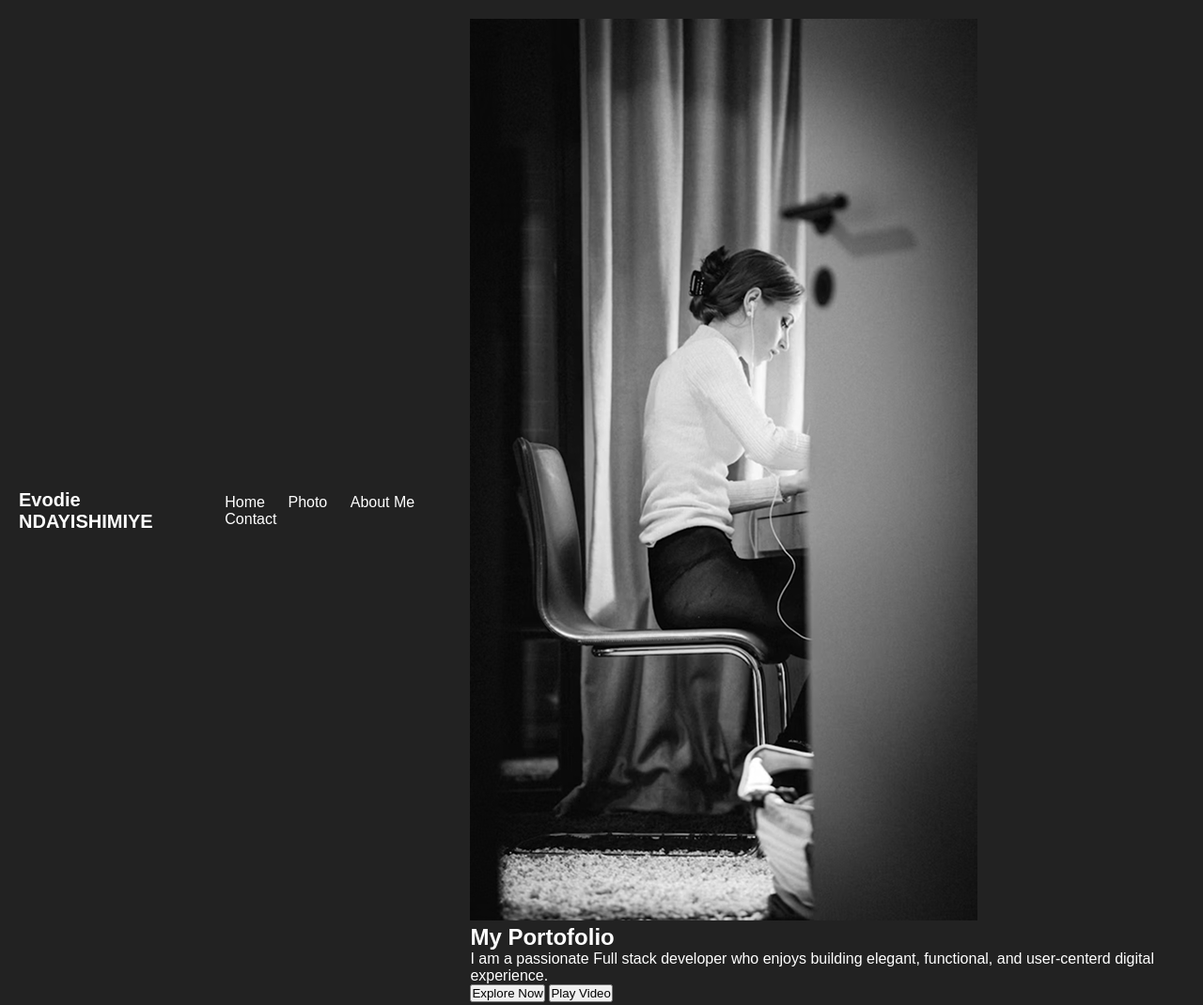
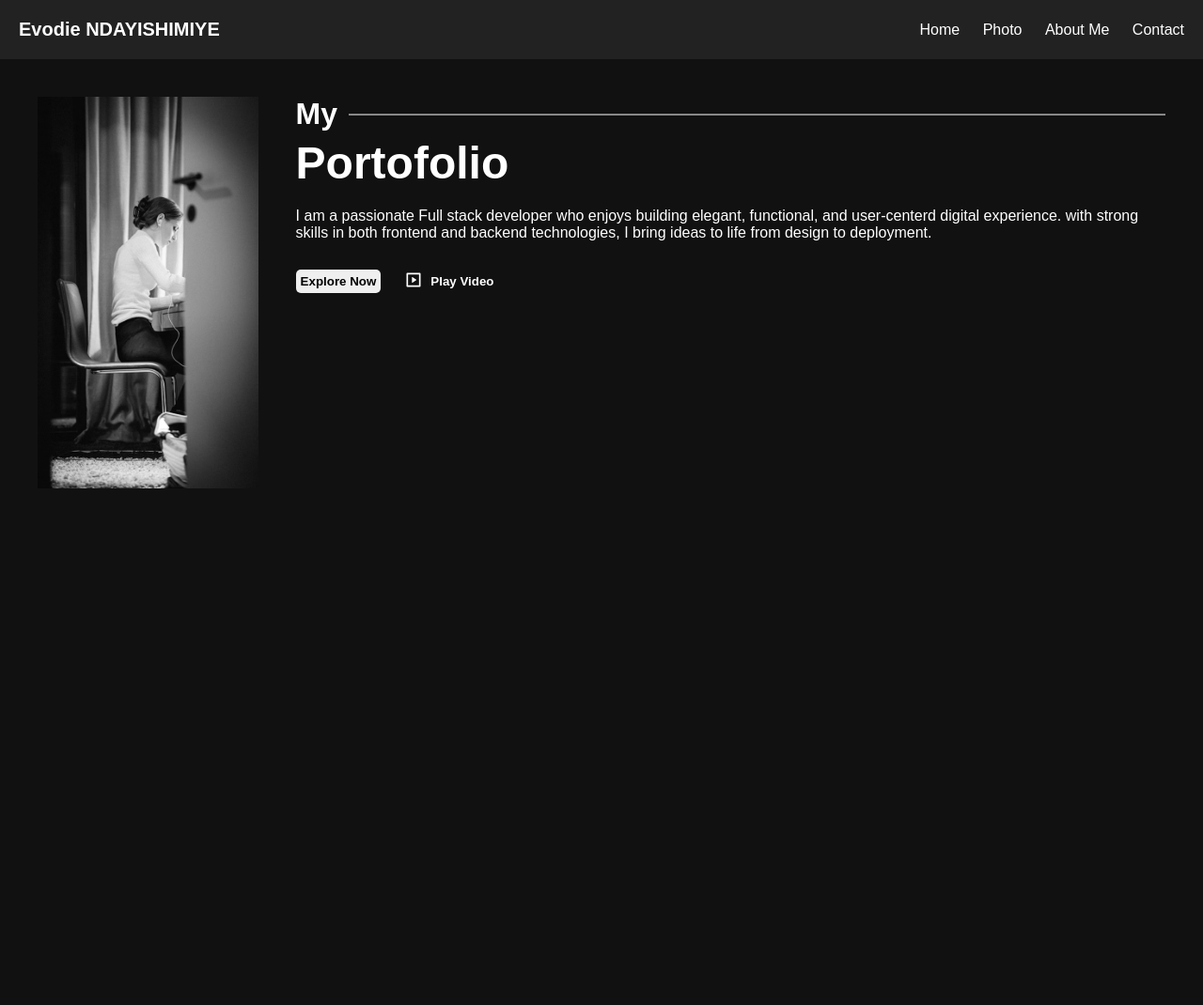
Before and after one commit to Evodie-nday/portofolio, a plain HTML site: page index.html in a window 1280 px wide. Shown: the whole page at 94% size. After the commit the page ends 800 px from the top, so only its background shows below. Drawn offline with Linux system fonts and the light colour scheme.

Commit message:
add css on main section

```diff
--- a/css/index.css
+++ b/css/index.css
@@ -27,3 +27,70 @@ body{
   text-decoration: none;
   color: white;
 }
+
+.main-section{
+  display: flex;
+  flex-direction: row;
+  padding: 40px;
+  gap: 40px;
+}
+
+.left-side img{
+  width: 100%;
+  max-width: 400px;
+  /* border-radius: 10px; */
+}
+
+.title-block {
+  margin-bottom: 20px;
+}
+
+.title-line{
+  display: flex;
+  align-items: center;
+  gap: 12px;
+  margin-bottom: 8px;
+}
+
+.title-my {
+  font-size: 32px;
+  font-weight: bold;
+  color: white;
+}
+.line{
+  flex-grow: 1;
+  height: 2px;
+  background-color: white;
+  opacity: 0.5;
+}
+.title-main{
+  font-size: 48px;
+  font-weight: bold;
+  color: white;
+  margin-bottom: 20px;
+  line-height: 1.1;
+}
+.buttons {
+  display: flex;
+  gap: 20px;
+  margin-top: 30px;
+}
+.explore-btn, .video-btn {
+  padding: 1px 5px;
+  border: none;
+  font-weight: bold;
+  border-radius: 5px;
+}
+
+.video-btn {
+  background-color: transparent;
+  color: white;
+  /* border: 2px solid white; */
+  border-radius: 5px;
+  display: flex;
+  align-items: center;
+  gap: 8px;
+}
+.icon svg{
+  fill: currentColor;
+}
--- a/index.html
+++ b/index.html
@@ -18,6 +18,7 @@
       <a href="#">Contact</a>
 
     </nav>
+  </header>
     <!-- first section -->
     <section class="main-section">
 <!-- left side with woman picture -->
@@ -26,19 +27,31 @@
 
  </div>
  <!-- Right side -->
-  <div class="right-side">
-    <h1>My Portofolio</h1>
-    <p>I am a passionate Full stack developer who enjoys building elegant, functional, and user-centerd digital experience.</p>
+  <div class="title-block">
+    <div class="title-line">
+<span class="title-my">My</span>
+<span class="line"></span>
+    </div>
+    <h1 class="title-main">Portofolio</h1>
+    <p>I am a passionate Full stack developer who enjoys building elegant, functional, and user-centerd digital experience.
+      with strong skills in both frontend and backend technologies, I bring ideas to life from design to deployment.
+    </p>
     <div class="buttons">
       <button class="explore-btn">Explore Now</button>
-      <button class="video-btn">Play Video</button>
+      <button class="video-btn">
+        <span class="icon">
+          <svg xmlns="http://www.w3.org/2000/svg" viewBox="0 0 24 24" width="20" height="20" fill="currentColor">
+            <path d="M3 3.9934C3 3.44476 3.44495 3 3.9934 3H20.0066C20.5552 3 21 3.44495 21 3.9934V20.0066C21 20.5552 20.5551 21 20.0066 21H3.9934C3.44476 21 3 20.5551 3 20.0066V3.9934ZM5 5V19H19V5H5ZM10.6219 8.41459L15.5008 11.6672C15.6846 11.7897 15.7343 12.0381 15.6117 12.2219C15.5824 12.2658 15.5447 12.3035 15.5008 12.3328L10.6219 15.5854C10.4381 15.708 10.1897 15.6583 10.0672 15.4745C10.0234 15.4088 10 15.3316 10 15.2526V8.74741C10 8.52649 10.1791 8.34741 10.4 8.34741C10.479 8.34741 10.5562 8.37078 10.6219 8.41459Z"></path>
+          </svg>
+        </span>
+        Play Video</button>
 
     </div>
 
   </div>
     </section>
 
-  </header>
+
 
 </body>
 
```
